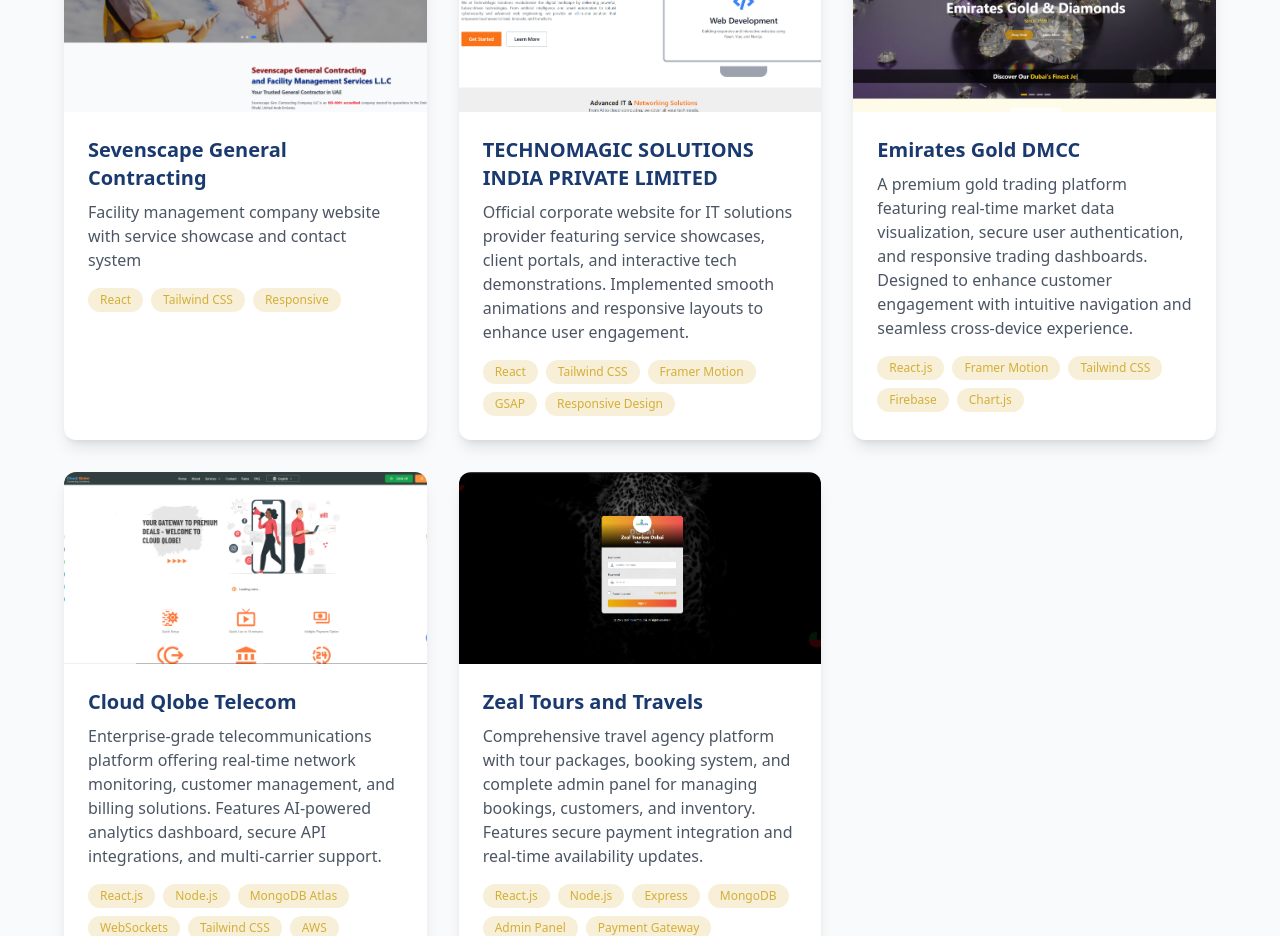
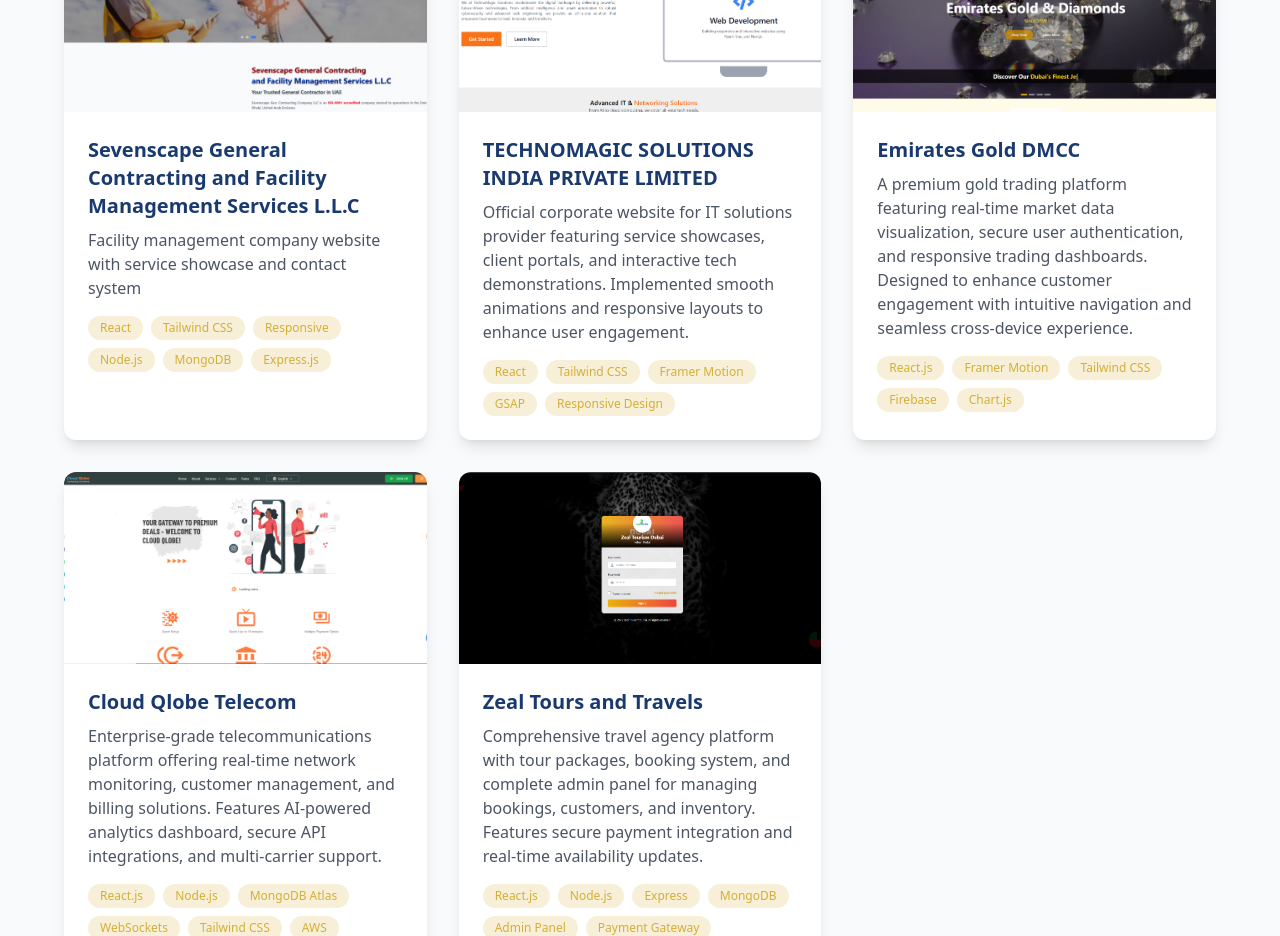
Before and after one commit to farhanparru/-My-Portfolio, a React (Create React App) app: page / in a window 1280 px wide. Shown: the part 940-1876 px from the top of the page. Built offline with nearby package versions, Linux system fonts and the light colour scheme.

Commit message:
name chnage

```diff
--- a/src/components/Projects.jsx
+++ b/src/components/Projects.jsx
@@ -10,11 +10,11 @@
 const projectsData = [
 {
   id: 1,
-  title: "Sevenscape General Contracting",
+  title: "Sevenscape General Contracting and Facility Management Services L.L.C",
   shortTitle: "Sevenscape", // For mobile view
   description:
     "Facility management company website with service showcase and contact system",
-  tags: ["React", "Tailwind CSS", "Responsive"],
+  tags: ["React", "Tailwind CSS", "Responsive","Node.js","MongoDB","Express.js"],
   image: sevensc, // Direct image reference
   github: {
     frontend: "https://github.com/farhanparru/SevenscapeGeneralContracting-LLC.git",
```
